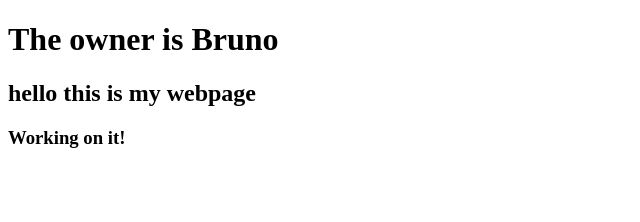
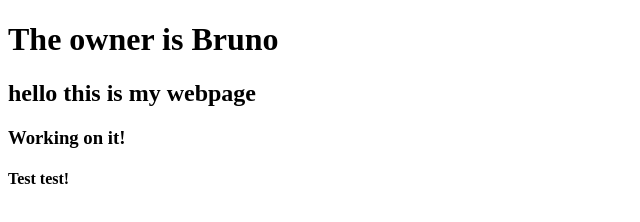
Before and after one commit to BrunoBruno123/HolbertonTest, a plain HTML site: page index.html in a window 1280 px wide. Shown: the full height of the page, 0-640 px from the left. Drawn offline with Linux system fonts and the light colour scheme.

Commit message:
changes6

```diff
--- a/index.html
+++ b/index.html
@@ -7,4 +7,5 @@
         <h1>The owner is Bruno</h1>
         <h2>hello this is my webpage</h2>
         <h3>Working on it!</h3>
+        <h4>Test test!</h4>
     </body>
```
